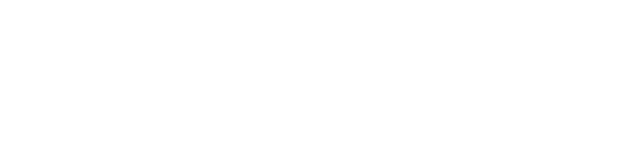
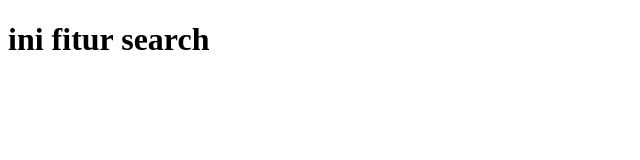
Before and after one commit to rexajoe/harisenin-vsc, a plain HTML site: page index.html in a window 1280 px wide. Shown: the whole page, without its empty margins (0-640 px from the left). Drawn offline with Linux system fonts and the light colour scheme.

Commit message:
add h1 fitur search

```diff
--- a/index.html
+++ b/index.html
@@ -5,5 +5,6 @@
     <meta name="viewport" content="width=device-width, initial-scale=1.0" />
     <title>Document</title>
   </head>
+  <h1>ini fitur search</h1>
   <body></body>
 </html>
```
